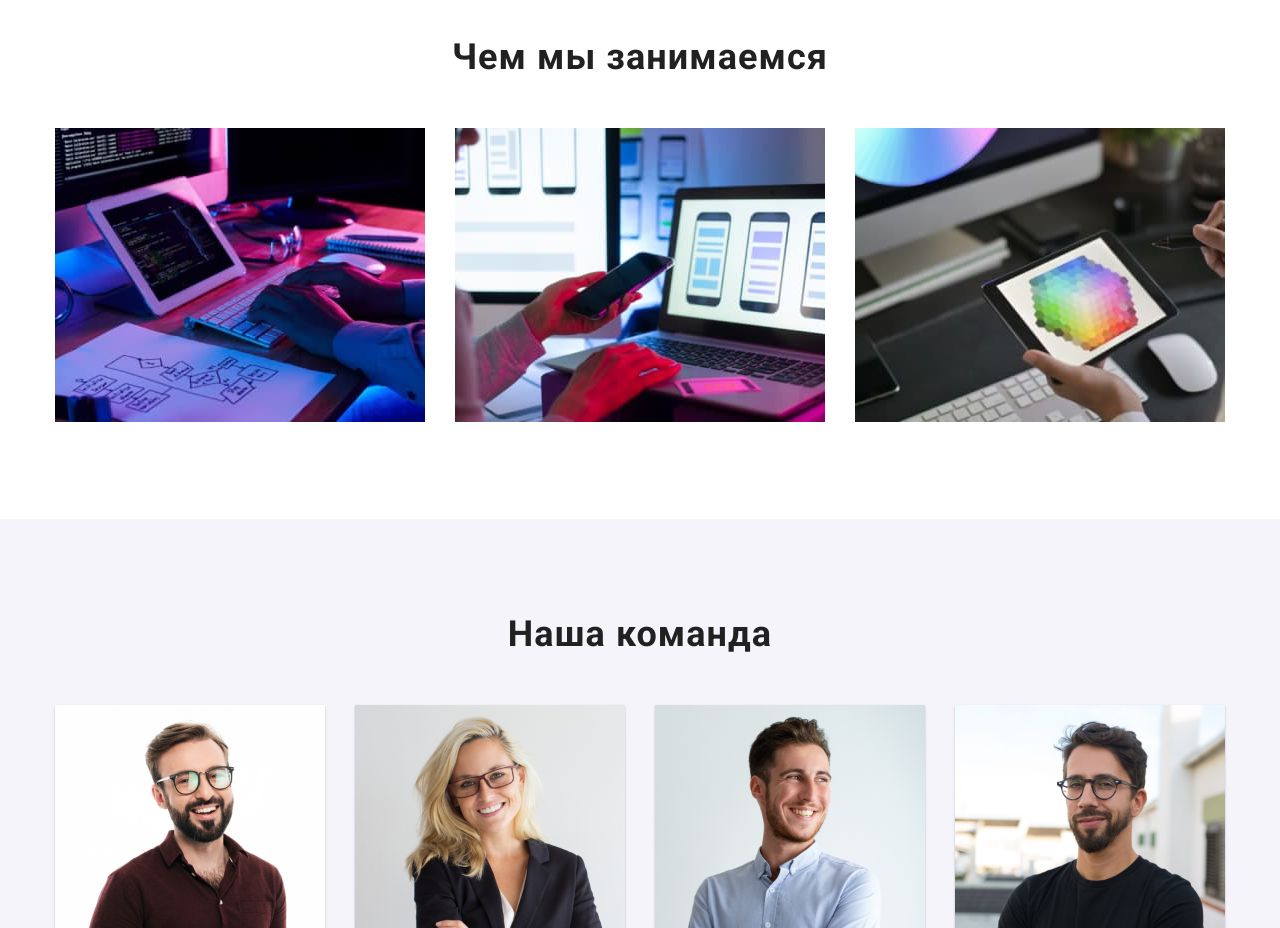
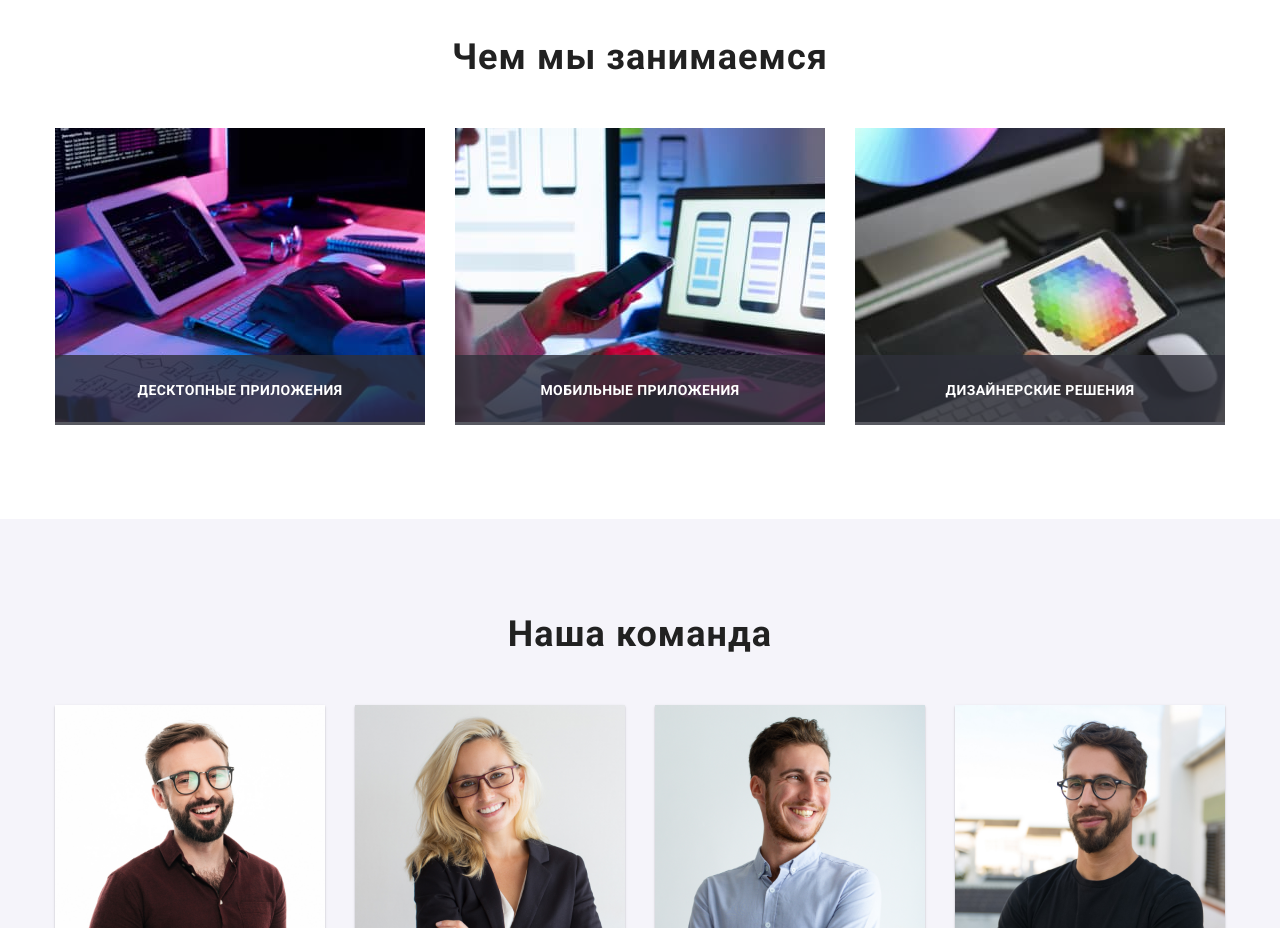
Before and after one commit to ihorriabenko/goit-markup-hw-05, a plain HTML site: page index.html in a window 1280 px wide. Shown: the part 1080-2008 px from the top of the page. Drawn offline with Linux system fonts and the light colour scheme.

Commit message:
wawd done

```diff
--- a/css/styles.css
+++ b/css/styles.css
@@ -413,11 +413,6 @@ footer {
   padding-bottom: 94px;
 }
 
-.wawd-list {
-  display: flex;
-  justify-content: space-between;
-}
-
 .wawd-header {
   font-weight: bold;
   font-size: 36px;
@@ -426,6 +421,37 @@ footer {
   letter-spacing: 0.03em;
   margin-top: 0;
   margin-bottom: 50px;
+}
+
+.wawd-list {
+  display: flex;
+  justify-content: space-between;
+}
+
+.wawd-item {
+  position: relative;
+}
+
+.wawd-absolute {
+  position: absolute;
+  bottom: 0;
+  left: 0;
+  width: 100%;
+  padding: 27px 82px;
+
+  background: rgba(47, 48, 58, 0.8);
+}
+
+.wawd-absolute-text {
+  font-weight: 700;
+  font-size: 14px;
+  line-height: 16px;
+  text-align: center;
+  letter-spacing: 0.03em;
+  text-transform: uppercase;
+
+  color: #ffffff;
+
 }
 
 /* our team */
--- a/index.html
+++ b/index.html
@@ -122,12 +122,21 @@
         <ul class="wawd-list">
           <li class="wawd-item">
             <img src="images/img1.jpg" alt="HTML" width="370" height="294" />
+            <div class="wawd-absolute">
+              <p class="wawd-absolute-text">Десктопные приложения</p>
+            </div>
           </li>
           <li class="wawd-item">
             <img src="images/img2.jpg" alt="CSS" width="370" height="294" />
+            <div class="wawd-absolute">
+              <p class="wawd-absolute-text">Мобильные приложения</p>
+            </div>
           </li>
           <li class="wawd-item">
             <img src="images/img3.jpg" alt="JS" width="370" height="294" />
+            <div class="wawd-absolute">
+              <p class="wawd-absolute-text">Дизайнерские решения</p>
+            </div>
           </li>
         </ul>
       </div>
```
